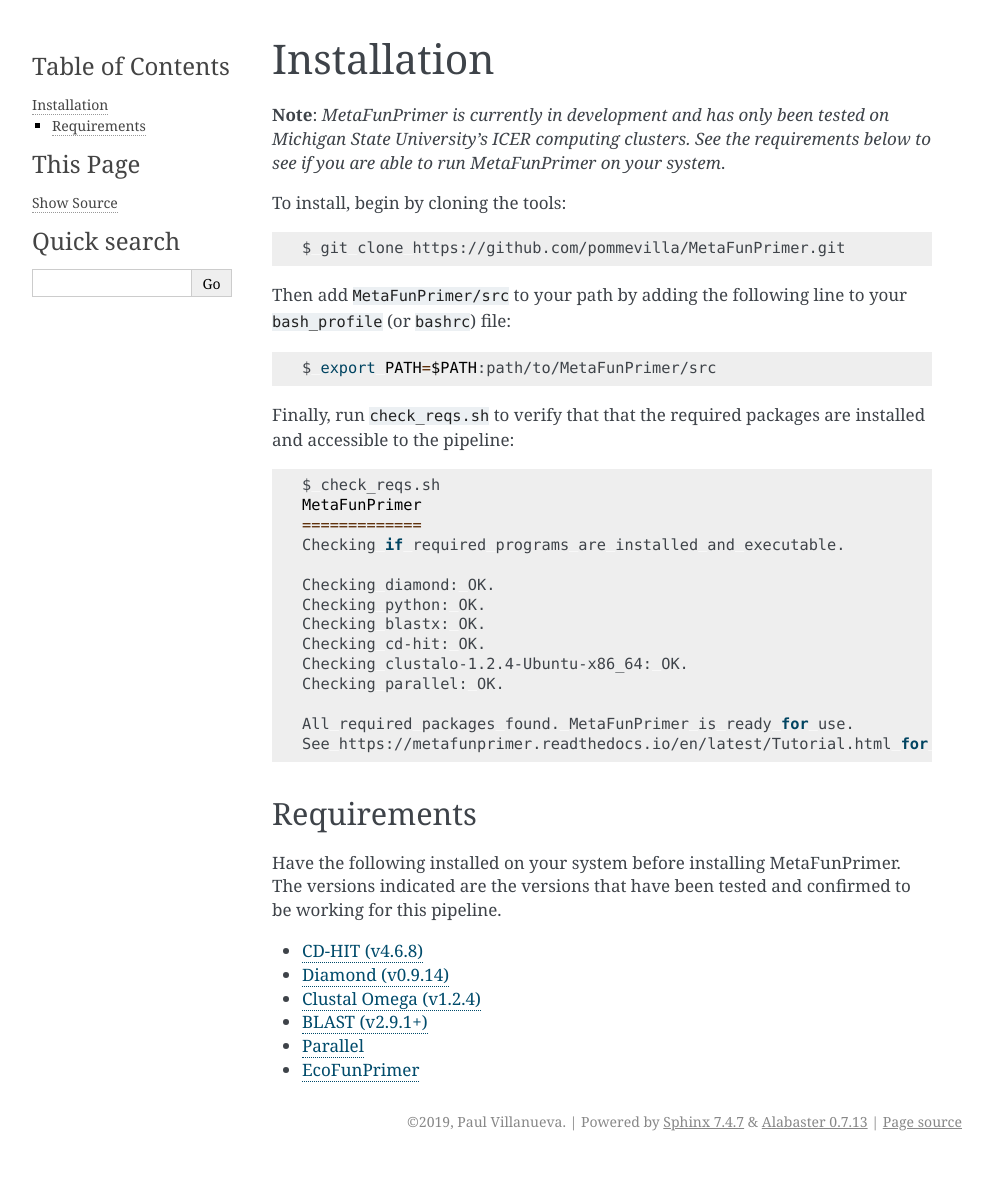
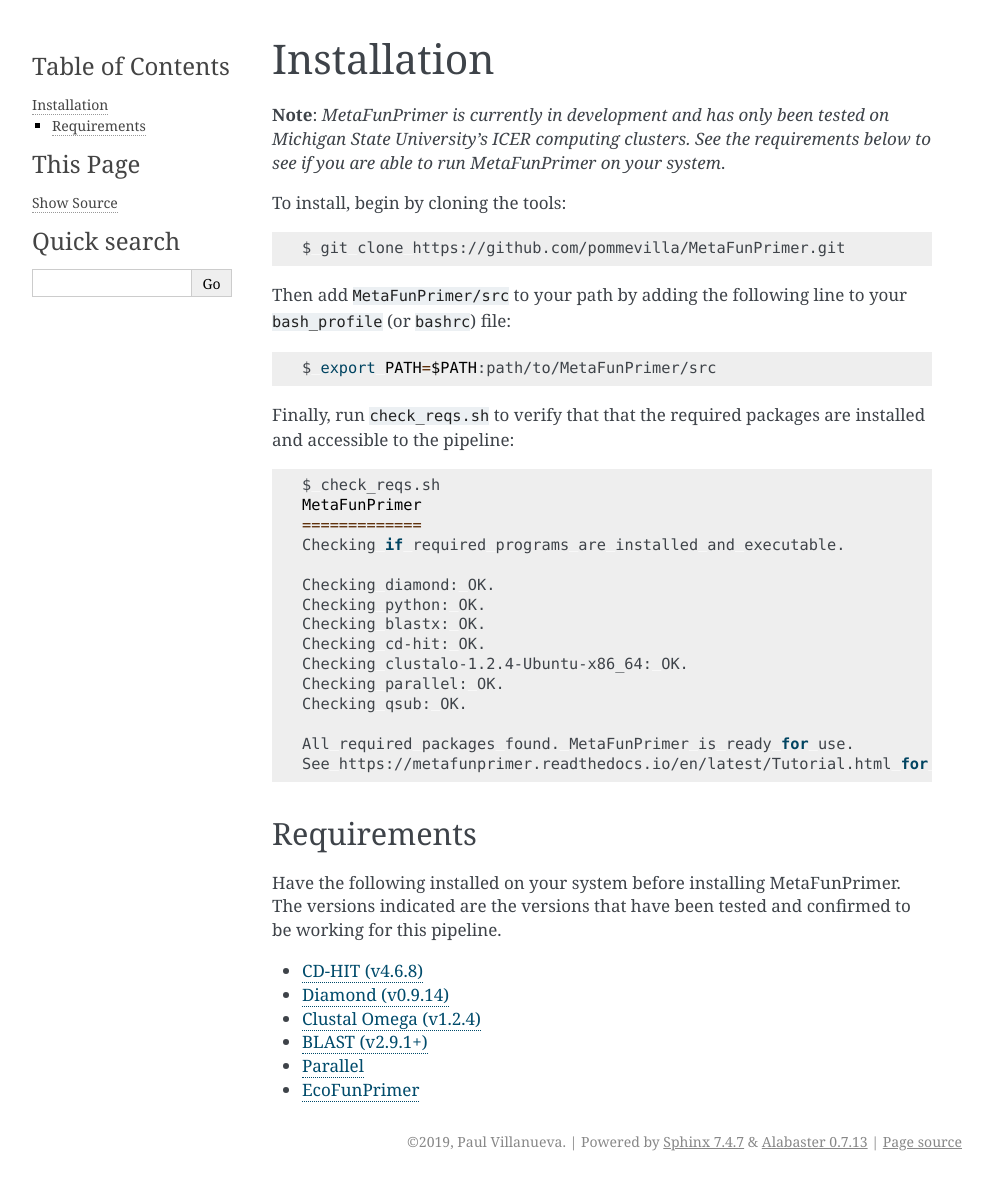
Before and after one commit to pommevilla/MetaFunPrimer, a Sphinx documentation site: the page built from docs/source/Installation.rst, in a window 1280 px wide. Shown: the whole page, without its empty margins (148-1141 px from the left). Built offline with Sphinx 7.4.7, drawn with Linux system fonts in a browser that asks for light colours.

Commit message:
Add qsub as requirement in output of check_reqs.sh

```diff
--- a/docs/source/Installation.rst
+++ b/docs/source/Installation.rst
@@ -30,6 +30,7 @@
     Checking cd-hit: OK.
     Checking clustalo-1.2.4-Ubuntu-x86_64: OK.
     Checking parallel: OK.
+    Checking qsub: OK.
 
     All required packages found. MetaFunPrimer is ready for use.
     See https://metafunprimer.readthedocs.io/en/latest/Tutorial.html for an introduction to the package.
```
